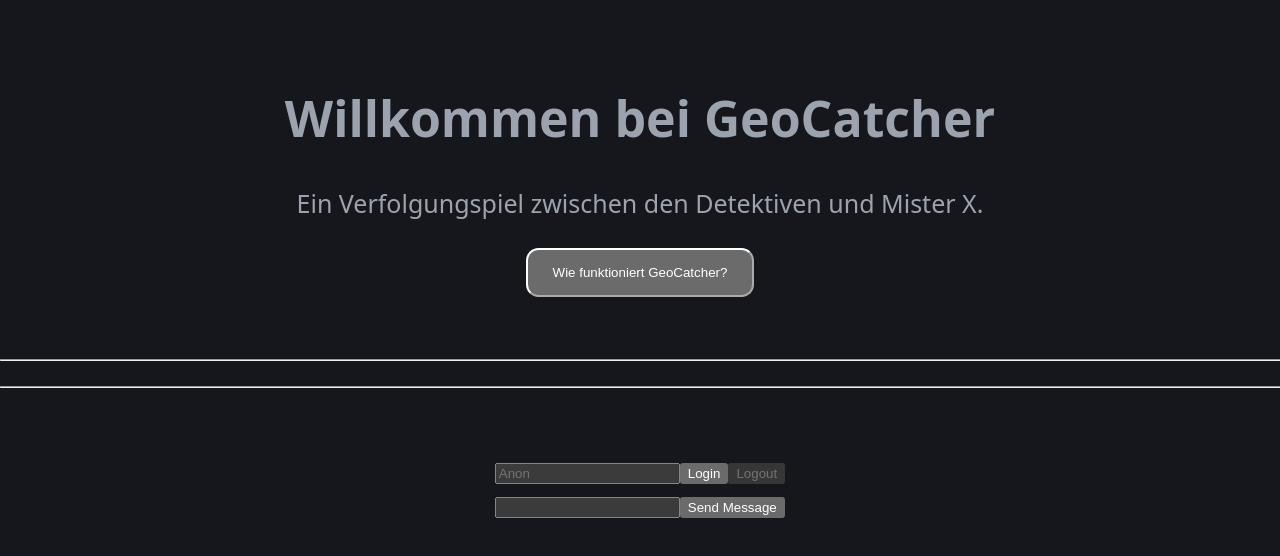
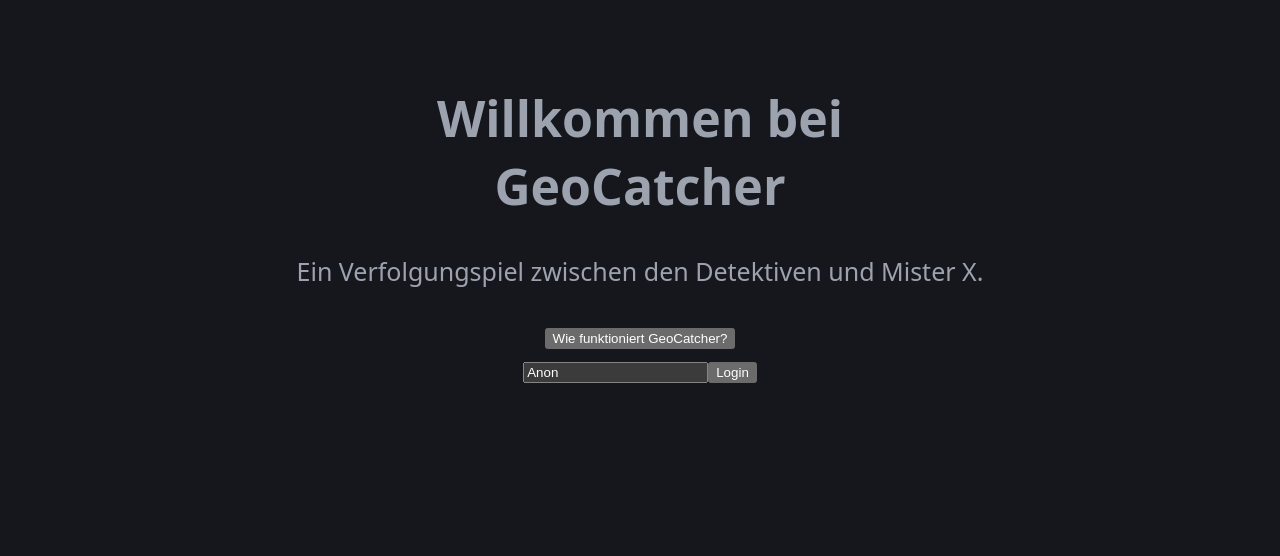
Before and after one commit to ArrowMaxGithub/fom-projektarbeit-ws26, a React (Vite) app in the folder frontend/: page / in a window 1280 px wide. Shown: the top 556 px of the page. Built offline with nearby package versions, Linux system fonts and the light colour scheme.

Commit message:
Account-Banner, Chat-Trennung, Lobby-Ausrichtung

```diff
--- a/frontend/src/App.css
+++ b/frontend/src/App.css
@@ -11,7 +11,7 @@ hr {
 }
 
 .LandingPage {
-  max-widht: 700px;
+  max-width: 700px;
   padding: 2rem 1rem;
   text-align: center;
 
@@ -21,12 +21,6 @@ hr {
 
   p {
     line-height: 1.5;
-  }
-
-  button {
-    padding: 0.6rem 1rem;
-    border-radius: 0.5rem;
-    cursor: pointer;
   }
 }
 
@@ -38,10 +32,9 @@ hr {
   text-align: center;
 
   .LobbyGameList {
-    display: flex;
-    flex-direction: column;
+    display: grid;
+    grid-template-columns: repeat(2, minmax(0, 1fr));
     gap: 20px;
-    text-align: start;
     padding: 0;
 
     .LobbyGame {
@@ -70,6 +63,14 @@ hr {
       align-items: flex-end;
     }
   }
+}
+
+.LobbyLayout {
+  display: grid;
+  grid-template-columns: minmax(0, 2fr) minmax(250px, 1fr);
+  gap: 30px;
+  width: 95%;
+  align-items: start;
 }
 
 .Gameboard {
@@ -141,3 +142,29 @@ hr {
     font-size: 12px;
   }
 }
+
+.Account {
+  display: flex;
+  align-items: center;
+  gap: 15px;
+
+  button {
+    padding: 0.5rem 1rem;
+    border-radius: 0.5rem;
+    cursor: pointer;
+  }
+}
+
+.AccountBar {
+  display: flex;
+  justify-content: space-between;
+  align-items: center;
+  width: 100%;
+  padding: 1rem 2rem;
+  box-sizing: border-box;
+  gap: 1rem;
+
+  h1 {
+    margin: 0;
+  }
+}
--- a/frontend/src/App.tsx
+++ b/frontend/src/App.tsx
@@ -28,6 +28,9 @@ function App() {
     function onDisconnect() {
       console.log("Disconnected");
       setIsConnected(false);
+      setPlayerId(null);
+      setCurrentRoom(null);
+      setCurrentGameState(null);
     }
 
     function onError(error: string) {
@@ -109,21 +112,51 @@ function App() {
       }
     });
   }
+  const isLoggedIn = isConnected && playerId !== null;
 
   return <div className="App">
-    {!isConnected && <LandingPage />}
-    <Lobby active={isConnected && current_room === null} rooms={rooms} handleRoomJoin={handleRoomJoin}></Lobby>
-    <hr />
+
+    {/*Landingpage vor dem Login*/}
+    {!isLoggedIn && (<LandingPage playerName={playerName} handleNameChange={handleNameChange} handleLogin={handleLogin} />)}
+
+    {/*Header mit Account-Anzeige nach Login*/}
+    {isLoggedIn && (
+      <div className="AccountBar">
+        <h1>GeoCatcher</h1>
+        <div className="Account">
+          <span>Logged in as: {playerName}</span>
+          <button onClick={handleLogout}>Logout</button>
+        </div>
+      </div>
+    )}
+
+    {/*Raumauswahl mit eigenem Chat*/}
+    {isLoggedIn && current_room === null && (
+      <div className="LobbyLayout">
+        <Lobby active={true} rooms={rooms} handleRoomJoin={handleRoomJoin} />
+        <Chat socket={socket} playerName={playerName} />
+      </div>
+    )}
+
+    {/*Raum mit eigenem Chat*/}
+    {isLoggedIn && current_room !== null && (
+      <div className="LobbyLayout">
         <InGame
-      active={isConnected && current_room !== null}
+          active={isLoggedIn && current_room !== null}
           socket={socket}
           gamestateFromJoin={currentGameState}
           handleRoomLeave={handleRoomLeave}
           gameId={current_room}
           playerId={playerId}
         />
-    <hr />
-    <Chat socket={socket} isConnected={isConnected} playerName={playerName} handleNameChange={handleNameChange} handleLogin={handleLogin} handleLogout={handleLogout}></Chat>
+        <Chat
+          key={current_room}
+          socket={socket}
+          playerName={playerName}
+        />
+      </div>
+    )}
+
   </div>
 }
 
--- a/frontend/src/components/Chat.tsx
+++ b/frontend/src/components/Chat.tsx
@@ -4,14 +4,10 @@ import type { ChatMessage } from '../interfaces.tsx';
 
 type ChatProps = {
     socket: any,
-    isConnected: boolean,
     playerName: string,
-    handleNameChange: (current: string) => void;
-    handleLogin: () => void;
-    handleLogout: () => void;
 }
 
-export default function ChatProps({ socket, isConnected, playerName, handleNameChange, handleLogin, handleLogout }: ChatProps) {
+export default function ChatProps({ socket, playerName }: ChatProps) {
     const [isSending, setIsSending] = useState(false);
     const [message, setMessage] = useState('');
     const [chatHistory, setChatHistory] = useState<Array<ChatMessage>>([]);
@@ -45,9 +41,6 @@ export default function ChatProps({ socket, isConnected, playerName, handleNameC
 
 
     return <div className="Chat">
-        <input disabled={isConnected} onChange={current => handleNameChange(current.target.value)} placeholder={"Anon"} />
-        <button disabled={isConnected} onClick={() => handleLogin()}>Login</button>
-        <button disabled={!isConnected} onClick={() => handleLogout()}>Logout</button>
         <form onSubmit={handleSubmitMessage}>
             <input value={message} onChange={current => setMessage(current.target.value)} />
             <button type="submit" disabled={isSending}>Send Message</button>
--- a/frontend/src/components/LandingPage.tsx
+++ b/frontend/src/components/LandingPage.tsx
@@ -1,6 +1,12 @@
 import { useState } from "react";
 
-export default function LandingPage() {
+type LandingPageProps = {
+    playerName: string;
+    handleNameChange: (name: string) => void;
+    handleLogin: () => void;
+}
+
+export default function LandingPage({ playerName, handleNameChange, handleLogin }: LandingPageProps) {
     const [showInfo, setShowInfo] = useState(false);
 
     return <div className="LandingPage">
@@ -13,5 +19,20 @@ export default function LandingPage() {
         {showInfo && <p>
             Mister X versucht, seinen Verfolgern zu entkommen. Die Detektive müssen ihn innerhalb von 22 Runden aufspühren.
         </p>}
+
+        <form onSubmit={(event) => {
+            event.preventDefault();
+            handleLogin();
+
+        }}>
+            <input
+                value={playerName}
+                onChange={(event) =>
+                    handleNameChange(event.target.value)
+                }
+                placeholder="Benutzername"
+            />
+            <button type="submit">Login</button>
+        </form>
     </div>
 }
--- a/frontend/src/components/LobbyGame.tsx
+++ b/frontend/src/components/LobbyGame.tsx
@@ -21,10 +21,10 @@ export default function LobbyGame({ info, onClick }: LobbyGameProps) {
     let status_label;
     switch (info.status) {
         case "lobby":
-            status_label = "Offen";
+            status_label = "In Bearbeitung";
             break;
         case "laufend":
-            status_label = "Im Spiel";
+            status_label = "Laufende Partie";
             break;
         case "beendet":
             status_label = "Beendet";
```
Lines whose indentation alone changed are shown as unchanged.
